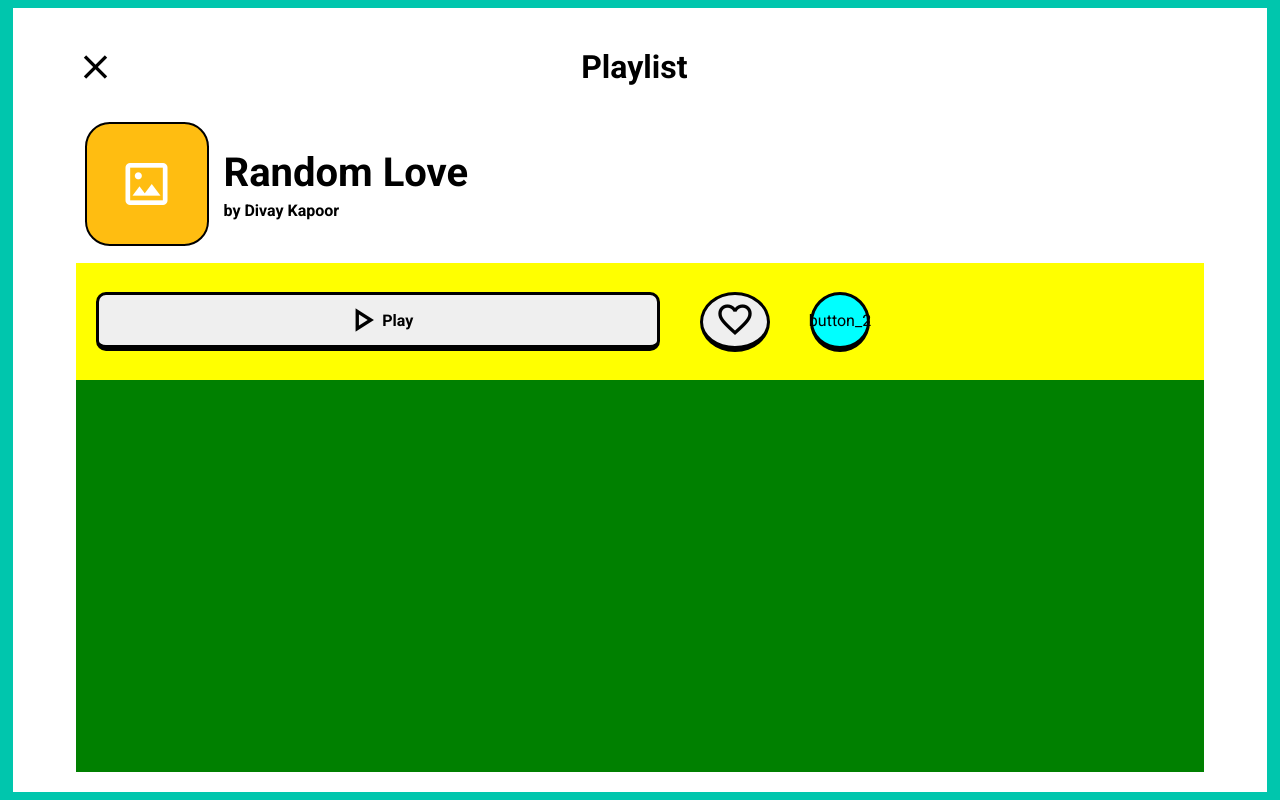
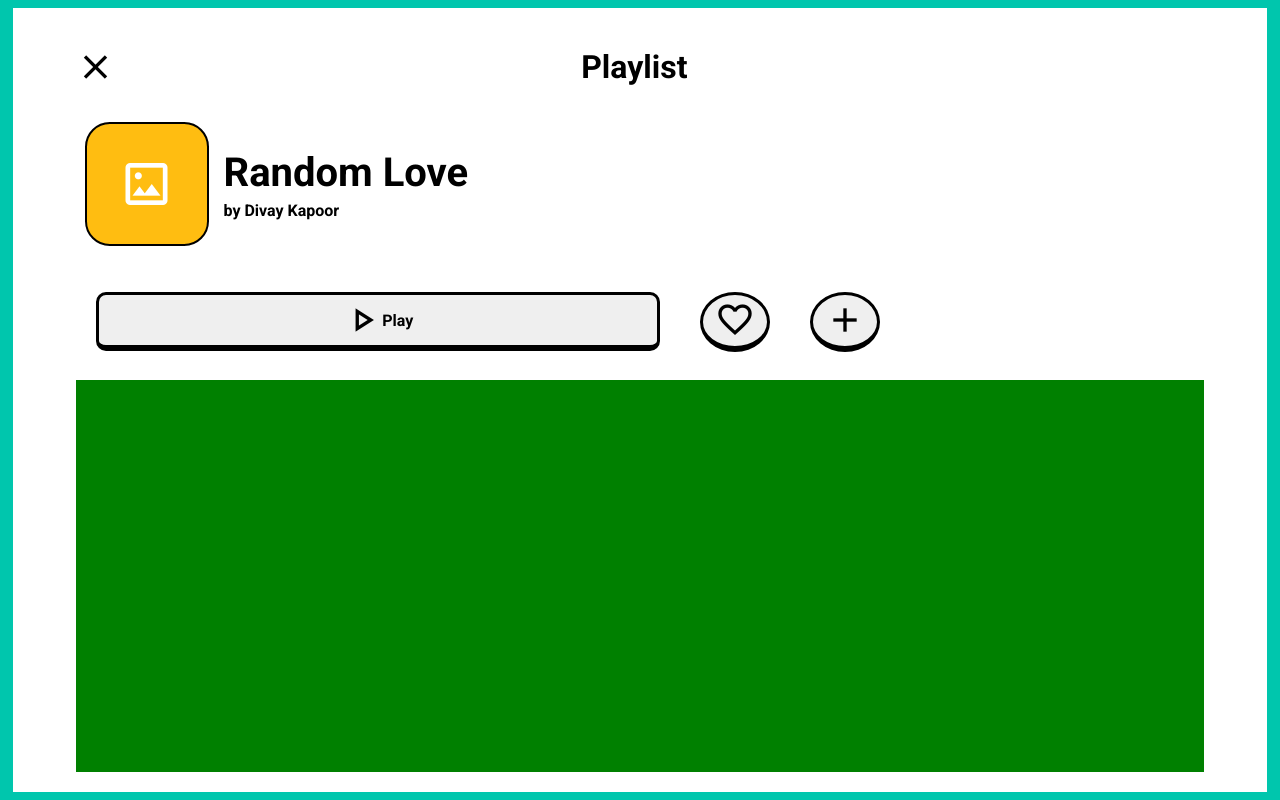
Before and after one commit to MoongStory/Moon-Light-Project, a PHP site: page / in a window 1280 px wide. Run offline with PHP 8.4, Linux system fonts and the light colour scheme.

Commit message:
Add 버튼 완성 및 buttons 카테고리 완성

```diff
--- a/HTML & CSS/kokoa clone/challenge/5th/index.html
+++ b/HTML & CSS/kokoa clone/challenge/5th/index.html
@@ -32,7 +32,9 @@
         <button>
           <span class="material-symbols-outlined"> favorite </span>
         </button>
-        <button>button_2</button>
+        <button>
+          <span class="material-symbols-outlined"> add </span>
+        </button>
       </div>
       <div class="music-list"></div>
     </div>
--- a/HTML & CSS/kokoa clone/challenge/5th/styles.css
+++ b/HTML & CSS/kokoa clone/challenge/5th/styles.css
@@ -109,7 +109,6 @@ body > div:first-child {
 .buttons {
   width: 90%;
   height: 15%;
-  background-color: yellow;
   display: flex;
   align-items: center;
 }
@@ -137,8 +136,7 @@ body > div:first-child {
 }
 
 .buttons button:nth-child(3) {
-  background-color: cyan;
-  width: 60px;
+  width: 70px;
   height: 60px;
   border-radius: 50%;
 }
```
